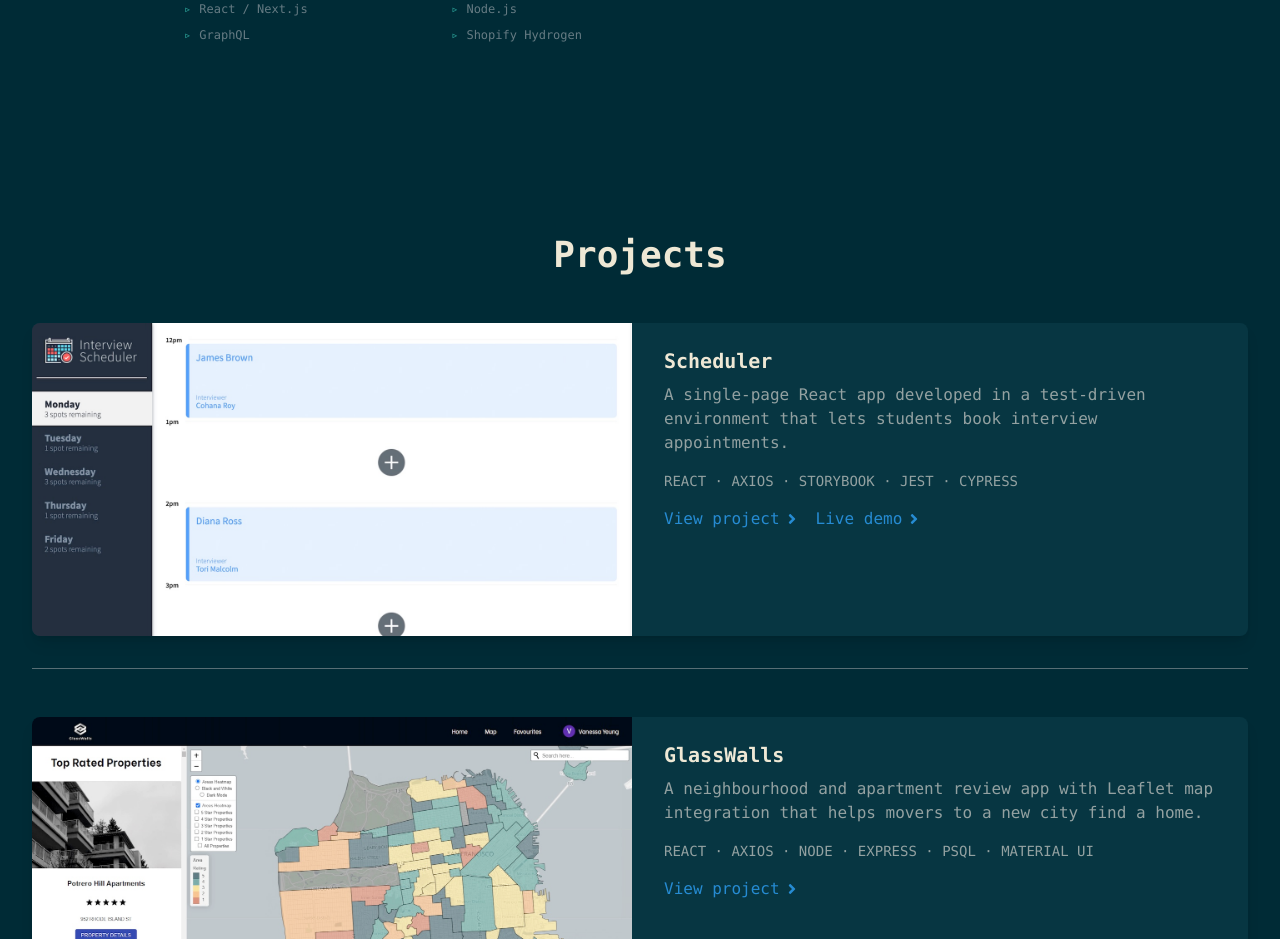
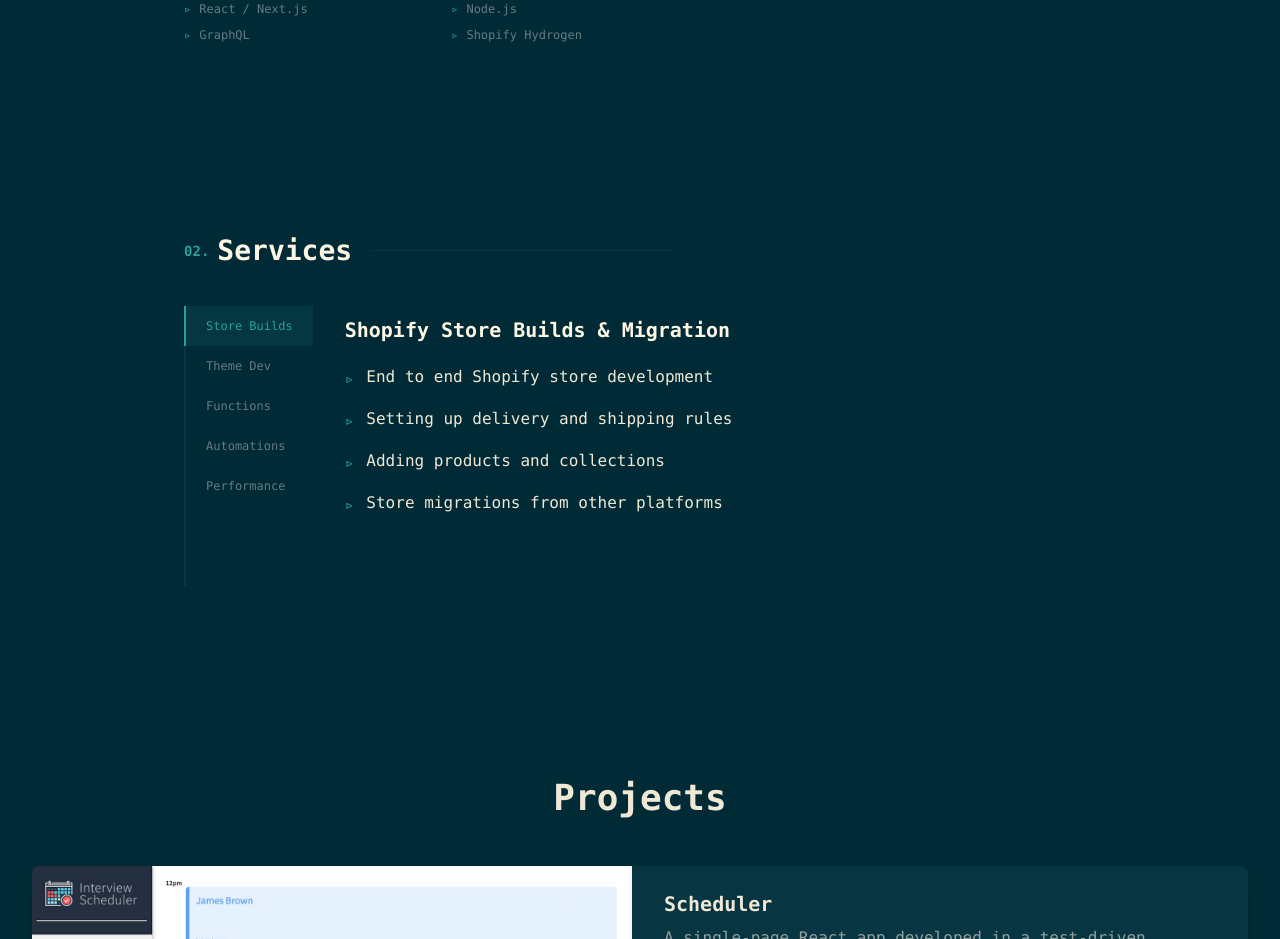
Before and after one commit to vwt604/portfolio-v3, a Next.js app: page / in a window 1280 px wide. Shown: the part 1360-2299 px from the top of the page. Built offline with nearby package versions, Linux system fonts and the light colour scheme.

Commit message:
feat: add services section

```diff
--- /dev/null
+++ b/app/components/Services.tsx
@@ -0,0 +1,68 @@
+"use client";
+
+import { useState } from "react";
+import { Service } from "../data/shopifyPortfolioData";
+
+interface ServicesProps {
+  services: Service[];
+}
+
+const SectionNumber = ({ num }: { num: number }) => (
+  <span className="text-[var(--accent-cyan)] font-mono text-sm mr-2">
+    0{num}.
+  </span>
+);
+
+export default function Services({ services }: ServicesProps) {
+  const [activeService, setActiveService] = useState(0);
+
+  return (
+    <section id="services" className="py-24 px-4 md:px-36 max-w-[1200px] mx-auto">
+      <h2 className="flex items-center text-[28px] font-semibold text-[var(--heading-dark)] mb-10">
+        <SectionNumber num={2} /> Services
+        <span className="flex-1 h-px bg-[var(--bg-secondary)] ml-5 max-w-[300px]" />
+      </h2>
+      <div className="flex flex-col md:flex-row gap-0">
+        {/* Tabs */}
+        <div className="flex flex-col border-l-2 border-[var(--bg-secondary)]">
+          {services.map((service, index) => (
+            <button
+              key={index}
+              onClick={() => setActiveService(index)}
+              className={`px-5 py-3 text-left border-l-2 -ml-[2px] transition-all duration-200 ${
+                activeService === index
+                  ? "bg-[var(--accent-cyan)]/10 border-[var(--accent-cyan)] text-[var(--accent-cyan)]"
+                  : "bg-transparent border-transparent text-[var(--text-dim)] hover:bg-[var(--accent-cyan)]/5"
+              } font-mono text-xs whitespace-nowrap cursor-pointer`}
+            >
+              {service.tab}
+            </button>
+          ))}
+        </div>
+
+        {/* Content */}
+        <div className="py-2.5 px-0 md:pl-8 min-h-[280px]">
+          <h3 className="text-xl text-[var(--heading-dark)] mb-2 flex items-center gap-2.5">
+            {services[activeService].title}
+            {services[activeService].plus && (
+              <span className="text-[11px] px-2 py-1 bg-[var(--accent-orange)]/20 text-[var(--accent-orange)] rounded font-mono">
+                Shopify Plus
+              </span>
+            )}
+          </h3>
+          <ul className="list-none p-0 m-0 mt-5">
+            {services[activeService].items.map((item, index) => (
+              <li
+                key={index}
+                className="flex items-start gap-3 mb-3.5 leading-relaxed text-[var(--text-primary)]"
+              >
+                <span className="text-[var(--accent-cyan)] mt-0.5">▹</span>
+                <span>{item}</span>
+              </li>
+            ))}
+          </ul>
+        </div>
+      </div>
+    </section>
+  );
+}
--- a/app/page.tsx
+++ b/app/page.tsx
@@ -34,6 +34,9 @@
         {/* New About Section */}
         <About about={about} />
 
+        {/* New Services Section */}
+        <Services services={services} />
+
         {/* Old sections - will replace incrementally */}
         <Projects projects={projects} />
         <Footer socialLinks={header.socialLinks} resumeUrl={header.resumeUrl} />
```
